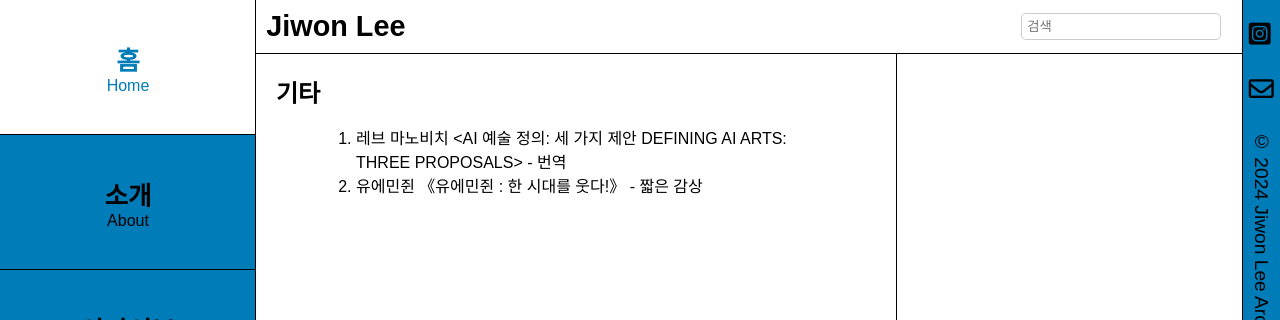
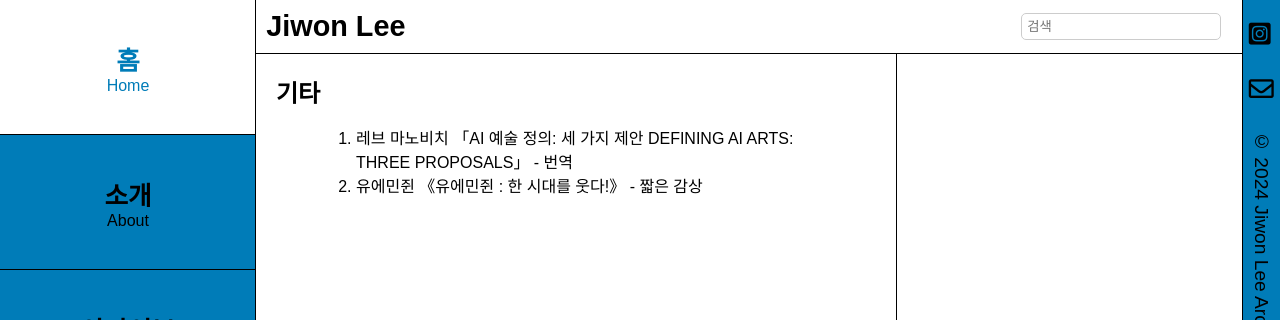
Before and after one commit to LfayeJ/archives, a Jekyll site: the page built from etc.md, in a window 1280 px wide and 900 px high. Shown: the top 320 px of the window. Built offline with Jekyll 4.4.1, drawn with Linux system fonts in a browser that asks for light colours; some web fonts are replaced; part of the change alters nothing that is shown.

Commit message:
Update etc.md

```diff
--- a/etc.md
+++ b/etc.md
@@ -4,5 +4,5 @@ title: 기타
 ---
 
 ## 기타
-> 01. [레브 마노비치 <AI 예술 정의: 세 가지 제안 DEFINING AI ARTS: THREE PROPOSALS> - 번역]({% post_url 2024-06-20-DEFINING-AI-ARTS %})
+> 01. [레브 마노비치 「AI 예술 정의: 세 가지 제안 DEFINING AI ARTS: THREE PROPOSALS」 - 번역]({% post_url 2024-06-20-DEFINING-AI-ARTS %})
 > 00. [유에민쥔 《유에민쥔 : 한 시대를 웃다!》 - 짧은 감상]({% post_url 2021-02-28-Yue-Minjun %})
```
